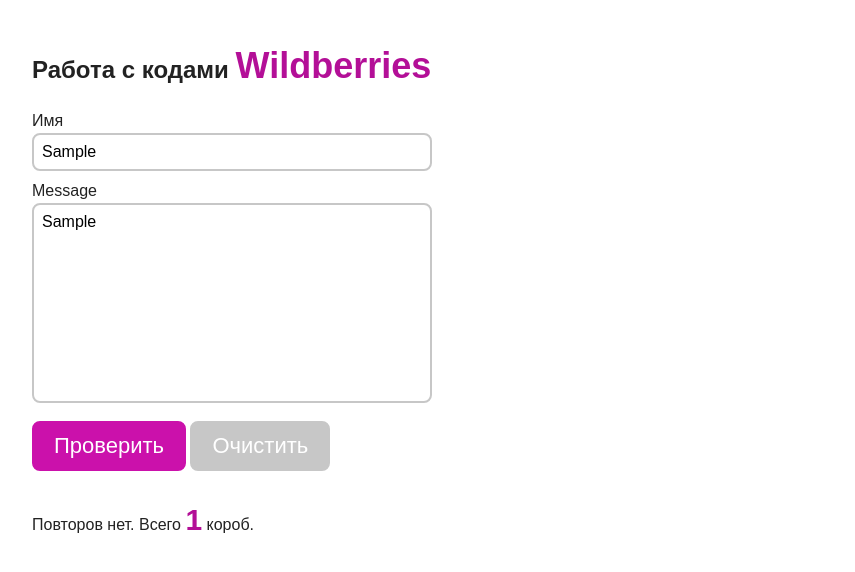
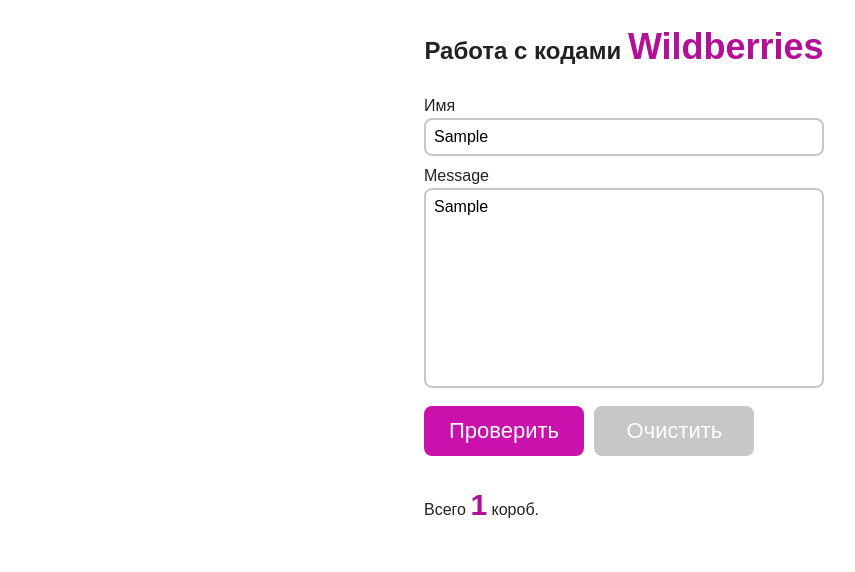
Before and after one commit to SERZH2577/workwithcodeswb, a plain HTML site: page index.html in a window 1280 px wide. Both pictures are taken after typing "Sample", "Sample" into the empty fields and a click on the button "Проверить". Shown: the whole page, without its empty margins (16-871 px from the left). Drawn offline with Linux system fonts and the light colour scheme.

Commit message:
improves css

```diff
--- a/css/styles.css
+++ b/css/styles.css
@@ -1,44 +1,31 @@
 body {
   font-family: sans-serif;
   line-height: 1.5;
-  padding: 15px 40px;
   color: #222222;
 }
 
 h1 {
-  font-size: 24px;
+  font-size: 22px;
+  /* margin-left: auto; */
+  text-align: center;
 }
 
-input {
+input,
+textarea {
   padding: 8px;
   font-family: inherit;
-  font-size: inherit;
+  font-size: 14px;
   border: 2px solid #c7c7c7;
   border-radius: 8px;
   outline: none;
 }
 
-input:focus,
-input:hover {
-  border-color: #b30f97;
+textarea {
+  resize: none;
 }
 
-label {
-  display: flex;
-  flex-direction: column;
-  margin-bottom: 8px;
-}
-
-textarea {
-  resize: none;
-  padding: 8px;
-  font-family: inherit;
-  font-size: inherit;
-  border: 2px solid #c7c7c7;
-  border-radius: 8px;
-  outline: none;
-}
-
+input:focus,
+input:hover,
 textarea:focus,
 textarea:hover {
   border-color: #b30f97;
@@ -48,8 +35,38 @@
   color: #c2c2c2;
 }
 
-.block {
+label {
   display: flex;
+  flex-direction: column;
+  margin-bottom: 8px;
+}
+
+.container {
+  margin: auto;
+  /* width: 480px; */
+  padding: 0 10px;
+}
+
+.form {
+  margin: auto;
+  width: auto;
+}
+
+.statistic {
+  width: auto;
+  margin: auto;
+}
+
+.wb__link {
+  font-size: 33px;
+  color: #b30f97;
+  text-decoration: none;
+}
+
+.wb__link:active,
+.wb__link:focus,
+.wb__link:hover {
+  color: #cb11ab;
 }
 
 .btn {
@@ -59,6 +76,7 @@
   font-size: 22px;
   color: #ffffff;
 
+  width: 160px;
   border: 2px solid #b30f97;
   border-radius: 8px;
   background-color: #b30f97;
@@ -77,6 +95,7 @@
   border: 2px solid #c7c7c7;
   border-radius: 8px;
   background-color: #c7c7c7;
+  margin: 0;
 }
 
 .btn-clear:active,
@@ -86,29 +105,83 @@
   border: 2px solid #b5b5b5;
 }
 
+.statistic__text {
+  text-align: left;
+}
+
+.statistic__text-data {
+  font-size: 20px;
+  font-weight: bold;
+  color: #b30f97;
+  text-align: left;
+}
+
+@media screen and (min-width: 361px) {
+  .btn-clear {
+    margin-left: 5px;
+  }
+
+  input,
+  textarea {
+    font-size: inherit;
+  }
+
+  .statistic__text-data {
+    font-size: 30px;
+  }
+}
+
+@media screen and (min-width: 436px) {
+  .form {
+    width: 400px;
+  }
+
+  h1 {
+    font-size: 24px;
+  }
+
+  .wb__link {
+    font-size: 36px;
+  }
+
+  .statistic {
+    width: 400px;
+  }
+
+  .btn-clear {
+    margin-left: 6px;
+  }
+}
+
+@media screen and (min-width: 768px) {
+  .container {
+    /* width: 768px; */
+    padding: 0 20px;
+  }
+
+  /* .form {
+    width: 480px;
+  } */
+}
+
+@media screen and (min-width: 1200px) {
+  .container {
+    /* width: 1200px; */
+    padding: 0 40px;
+  }
+}
+
+.block {
+  display: flex;
+}
+
 .list {
   display: flex;
 
   list-style: none;
 }
 
-.form {
-  width: 400px;
-}
-
 .accent {
   font-size: 36px;
   color: #b30f97;
 }
-
-.wb__link {
-  font-size: 36px;
-  color: #b30f97;
-  text-decoration: none;
-}
-
-.wb__link:active,
-.wb__link:focus,
-.wb__link:hover {
-  color: #cb11ab;
-}
--- a/index.html
+++ b/index.html
@@ -10,6 +10,8 @@
 </head>
 
 <body>
+	<section class="section">
+		<div class="container">
 			<h1>Работа с кодами <a href="https://seller.wildberries.ru/supplies-management/all-supplies" class="wb__link"
 					target="_blank">Wildberries</a></h1>
 
@@ -31,10 +33,11 @@
 
 			</form>
 
-	<div class="stastic">
+			<div class="statistic">
 				<p class="statistic__text js-statistic__text"></p>
 			</div>
-
+		</div>
+	</section>
 
 </body>
 
--- a/js/index.js
+++ b/js/index.js
@@ -17,7 +17,7 @@
     amountOfNumbers += 1;
     for (let j = i + 1; j < arr.length; j += 1) {
       if (arr[i] === arr[j]) {
-        statisticTextRef.innerHTML = `Есть повтор <span style="color:#b30f97; font-size:30px; font-weight:bold">${arr[i]}</span>`;
+        statisticTextRef.innerHTML = `Есть повтор </br><span class="statistic__text-data">${arr[i]}</span>`;
         return;
       }
     }
@@ -35,7 +35,7 @@
     corob = 'короба';
   }
 
-  statisticTextRef.innerHTML = `Повторов нет. Всего <span style="color:#b30f97; font-size:30px; font-weight:bold">${amountOfNumbers}</span> ${corob}.`;
+  statisticTextRef.innerHTML = `Всего <span class="statistic__text-data">${amountOfNumbers}</span> ${corob}.`;
 }
 
 function outputsTheResult(e) {
```
Lines whose indentation alone changed are shown as unchanged.
